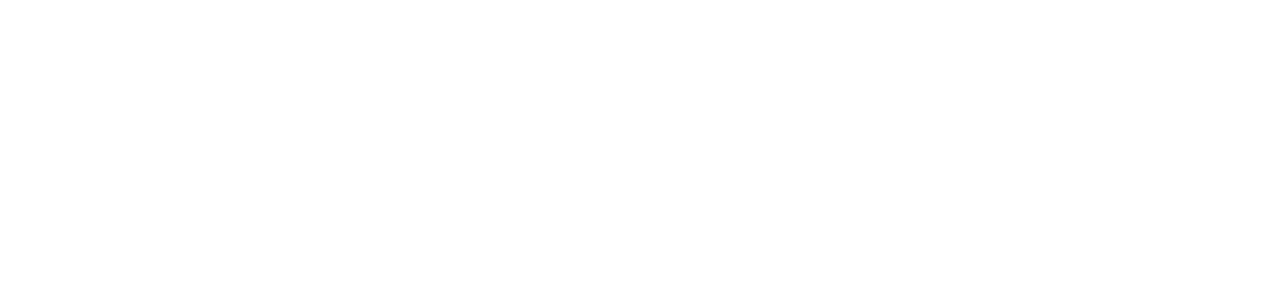
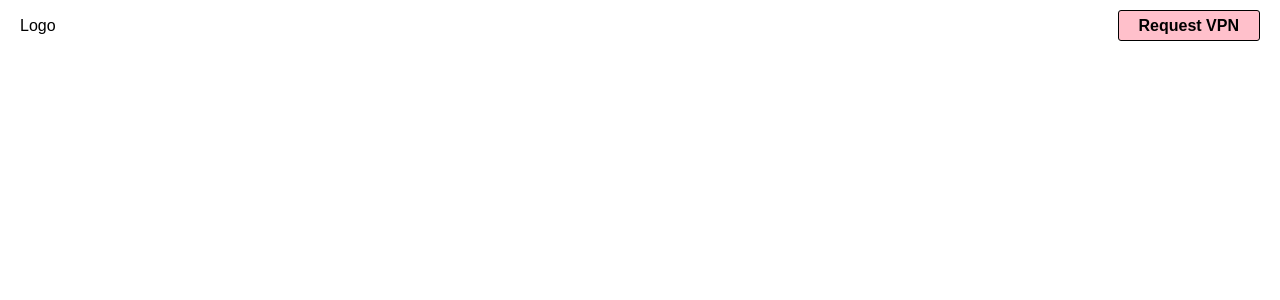
Before and after one commit to texasroh/muraVPN, a React (Create React App) app: page / in a window 1280 px wide. Shown: the top 300 px of the page. Built offline with nearby package versions, Linux system fonts and the light colour scheme.

Commit message:
create header

```diff
--- a/package.json
+++ b/package.json
@@ -10,9 +10,12 @@
     "@types/node": "^16.18.3",
     "@types/react": "^18.0.25",
     "@types/react-dom": "^18.0.9",
+    "@types/styled-components": "^5.1.26",
+    "framer-motion": "^7.6.7",
     "react": "^18.2.0",
     "react-dom": "^18.2.0",
     "react-scripts": "5.0.1",
+    "styled-components": "^5.3.6",
     "typescript": "^4.9.3",
     "web-vitals": "^2.1.4"
   },
--- a/src/App.css
+++ /dev/null
@@ -1,38 +0,0 @@
-.App {
-  text-align: center;
-}
-
-.App-logo {
-  height: 40vmin;
-  pointer-events: none;
-}
-
-@media (prefers-reduced-motion: no-preference) {
-  .App-logo {
-    animation: App-logo-spin infinite 20s linear;
-  }
-}
-
-.App-header {
-  background-color: #282c34;
-  min-height: 100vh;
-  display: flex;
-  flex-direction: column;
-  align-items: center;
-  justify-content: center;
-  font-size: calc(10px + 2vmin);
-  color: white;
-}
-
-.App-link {
-  color: #61dafb;
-}
-
-@keyframes App-logo-spin {
-  from {
-    transform: rotate(0deg);
-  }
-  to {
-    transform: rotate(360deg);
-  }
-}
--- a/src/App.tsx
+++ b/src/App.tsx
@@ -1,8 +1,12 @@
 import React from "react";
-import "./App.css";
+import Header from "./components/Header";
 
 function App() {
-  return null;
+  return (
+    <div style={{ height: "200vh" }}>
+      <Header />
+    </div>
+  );
 }
 
 export default App;
--- /dev/null
+++ b/src/components/Header.tsx
@@ -0,0 +1,37 @@
+import { motion, useScroll } from "framer-motion";
+import { useEffect } from "react";
+import styled from "styled-components";
+
+const Container = styled(motion.div)`
+  position: fixed;
+  top: 0;
+  left: 0;
+  right: 0;
+  display: flex;
+  justify-content: space-between;
+  align-items: center;
+  padding: 10px 20px;
+`;
+
+const RequestBtn = styled.div`
+  padding: 5px 20px;
+  border: 1px solid black;
+  border-radius: 3px;
+  background-color: pink;
+  font-weight: 600;
+`;
+
+const Header = () => {
+  const { scrollY, scrollYProgress } = useScroll();
+  useEffect(() => {
+    scrollY.onChange(() => console.log(scrollY.get(), scrollYProgress.get()));
+  });
+  return (
+    <Container initial={{ backgroundColor: "transparent" }}>
+      <div>Logo</div>
+      <RequestBtn>Request VPN</RequestBtn>
+    </Container>
+  );
+};
+
+export default Header;
--- a/src/index.css
+++ /dev/null
@@ -1,13 +0,0 @@
-body {
-  margin: 0;
-  font-family: -apple-system, BlinkMacSystemFont, 'Segoe UI', 'Roboto', 'Oxygen',
-    'Ubuntu', 'Cantarell', 'Fira Sans', 'Droid Sans', 'Helvetica Neue',
-    sans-serif;
-  -webkit-font-smoothing: antialiased;
-  -moz-osx-font-smoothing: grayscale;
-}
-
-code {
-  font-family: source-code-pro, Menlo, Monaco, Consolas, 'Courier New',
-    monospace;
-}
--- a/src/index.tsx
+++ b/src/index.tsx
@@ -1,13 +1,77 @@
 import React from "react";
 import ReactDOM from "react-dom/client";
-import "./index.css";
 import App from "./App";
+import { createGlobalStyle } from "styled-components";
+
+const GlobalStyle = createGlobalStyle`
+@import url('https://fonts.googleapis.com/css2?family=Source+Sans+Pro:wght@300;400&display=swap');
+html, body, div, span, applet, object, iframe,
+h1, h2, h3, h4, h5, h6, p, blockquote, pre,
+a, abbr, acronym, address, big, cite, code,
+del, dfn, em, img, ins, kbd, q, s, samp,
+small, strike, strong, sub, sup, tt, var,
+b, u, i, center,
+dl, dt, dd, menu, ol, ul, li,
+fieldset, form, label, legend,
+table, caption, tbody, tfoot, thead, tr, th, td,
+article, aside, canvas, details, embed,
+figure, figcaption, footer, header, hgroup,
+main, menu, nav, output, ruby, section, summary,
+time, mark, audio, video {
+  margin: 0;
+  padding: 0;
+  border: 0;
+  font-size: 100%;
+  font: inherit;
+  vertical-align: baseline;
+}
+/* HTML5 display-role reset for older browsers */
+article, aside, details, figcaption, figure,
+footer, header, hgroup, main, menu, nav, section {
+  display: block;
+}
+/* HTML5 hidden-attribute fix for newer browsers */
+*[hidden] {
+    display: none;
+}
+body {
+  line-height: 1;
+}
+menu, ol, ul {
+  list-style: none;
+}
+blockquote, q {
+  quotes: none;
+}
+blockquote:before, blockquote:after,
+q:before, q:after {
+  content: '';
+  content: none;
+}
+table {
+  border-collapse: collapse;
+  border-spacing: 0;
+}
+* {
+  box-sizing: border-box;
+}
+body {
+  font-weight: 300;
+  font-family: 'Source Sans Pro', sans-serif;
+  line-height: 1.2;
+}
+a {
+  text-decoration:none;
+  color:inherit;
+}
+`;
 
 const root = ReactDOM.createRoot(
   document.getElementById("root") as HTMLElement
 );
 root.render(
   <React.StrictMode>
+    <GlobalStyle />
     <App />
   </React.StrictMode>
 );
```
Also changed, not shown: 1 other file (tests, documents, lock files or other folders).
